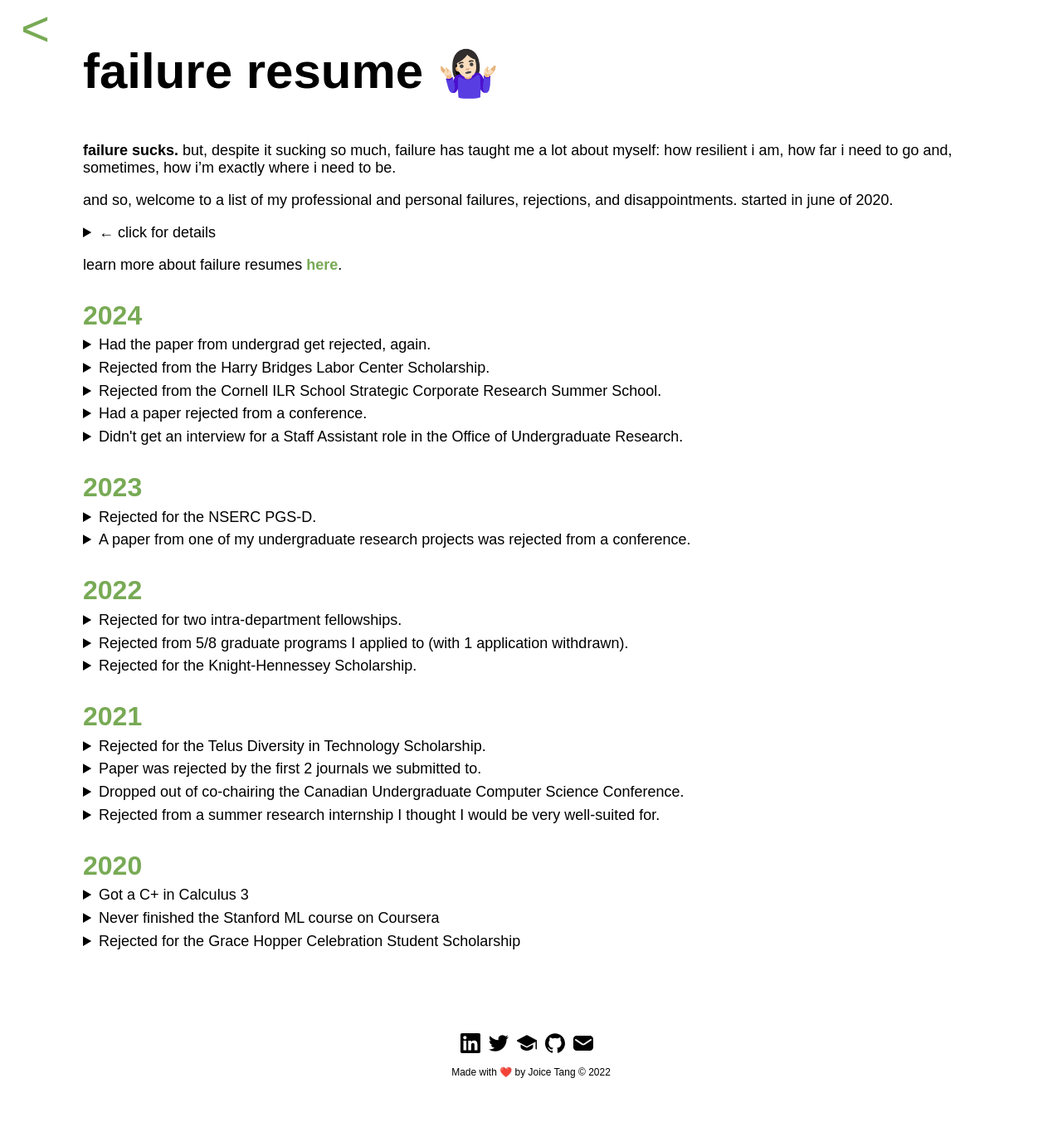
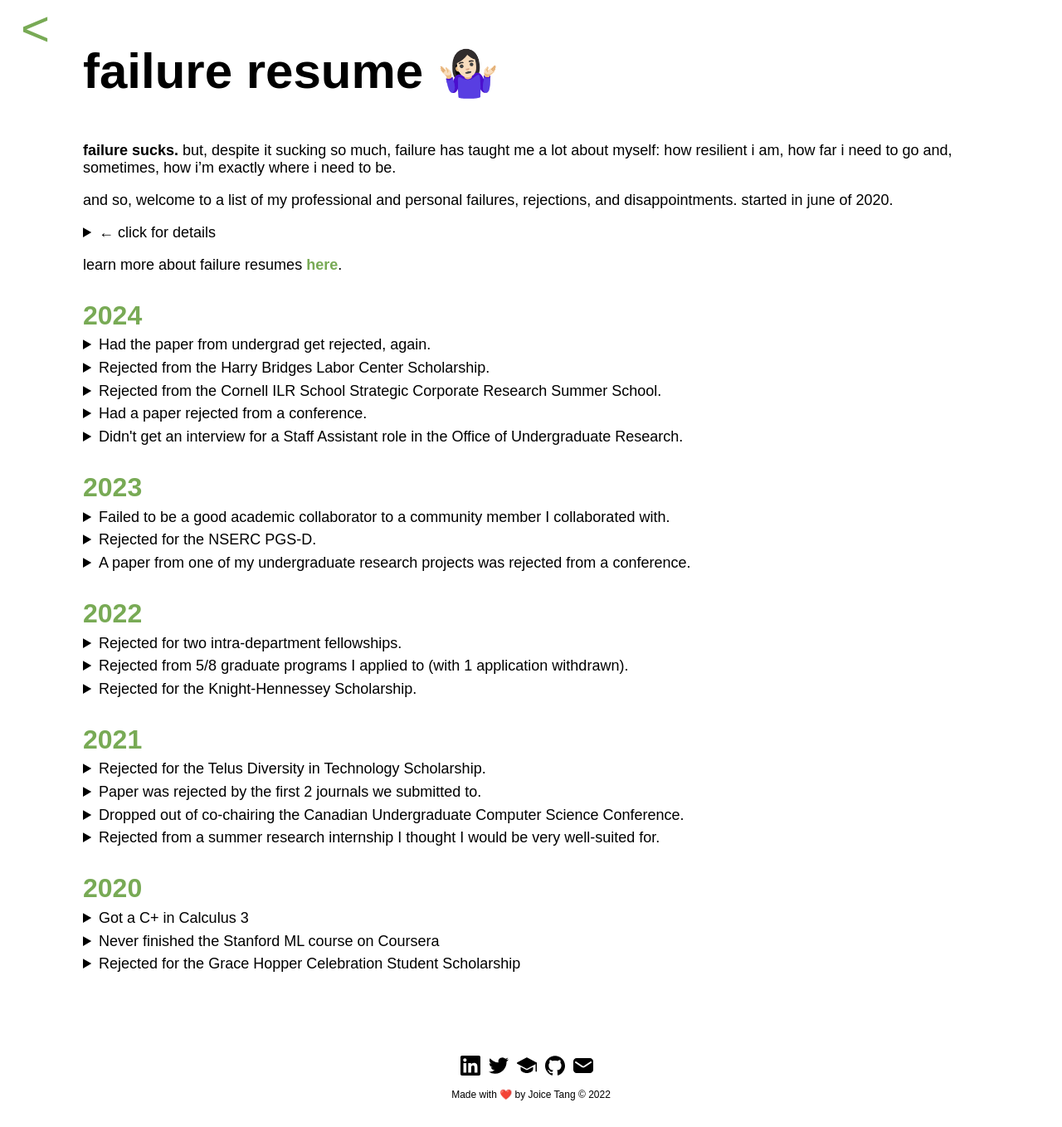
Before and after one commit to joitng/joitng.github.io, a Jekyll site: the page built from failure.md, in a window 1280 px wide. Shown: the whole page at 83% size. Built offline with Jekyll 4.4.1, drawn with Linux system fonts in a browser that asks for light colours; before the commit the page ends 1331 px from its top, so only the background shows below that.

Commit message:
new failureeee

```diff
--- a/failure.md
+++ b/failure.md
@@ -51,6 +51,14 @@
     </p>
 </details>
 ### 2023
+<details>
+    <summary>Failed to be a good academic collaborator to a community member I collaborated with.</summary>
+    <p>
+       This is maybe one of my greatest failures from my first few years in grad school. I wanted to add this because I think it's really important to acknowledge how much responsibility we hold as people who come from and represent what can frankly be very harmful institutions. Even as someone who knew this, I let my own avoidance inform my actions, and I didn't honor our relationship well enough -- my feelings of anxiety and sorryness didn't replace action.
+
+       This wouldn't have solved everything, but something I wish I had had a conversation with my community partner about expectations before we started, specifically around workflow and process. I feel like so much breakdown in general is about expectations and accountability. For you and your community partner: How often do they expect you to check in? What is important for them to be a part of? What do they expect your relationship to look like? Obviously these things change (and need to change based on [the development of] your relationship), but having something defined at the start would've been helpful.
+    </p>
+</details>
 <details>
     <summary>Rejected for the NSERC PGS-D.</summary>
     <p>
```
